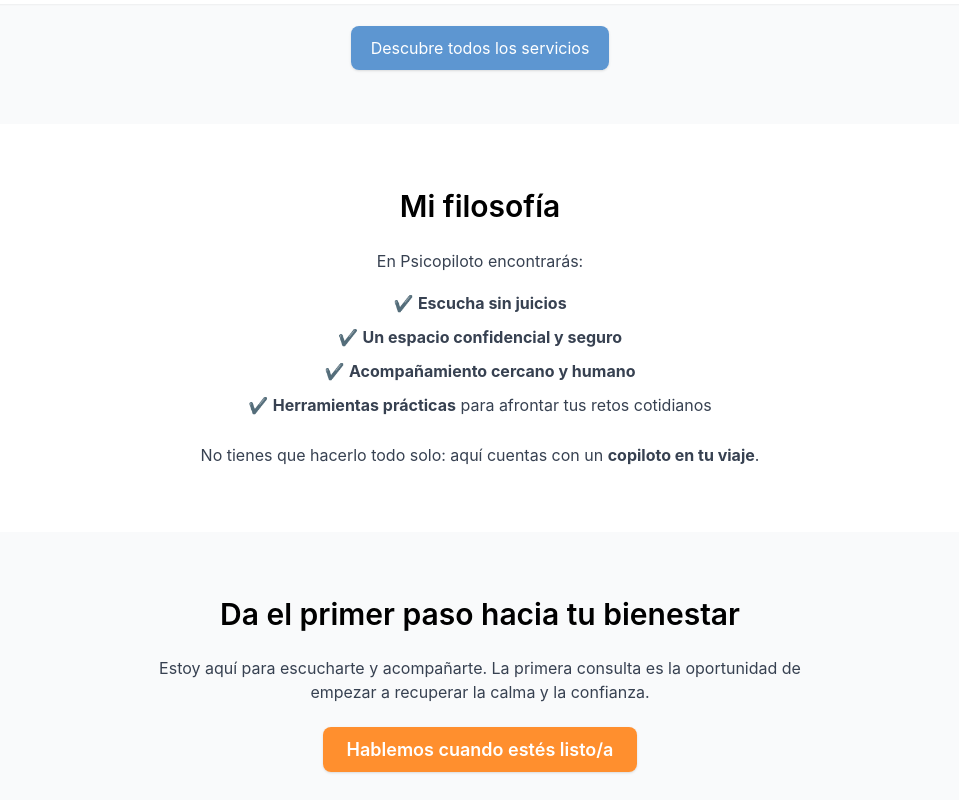
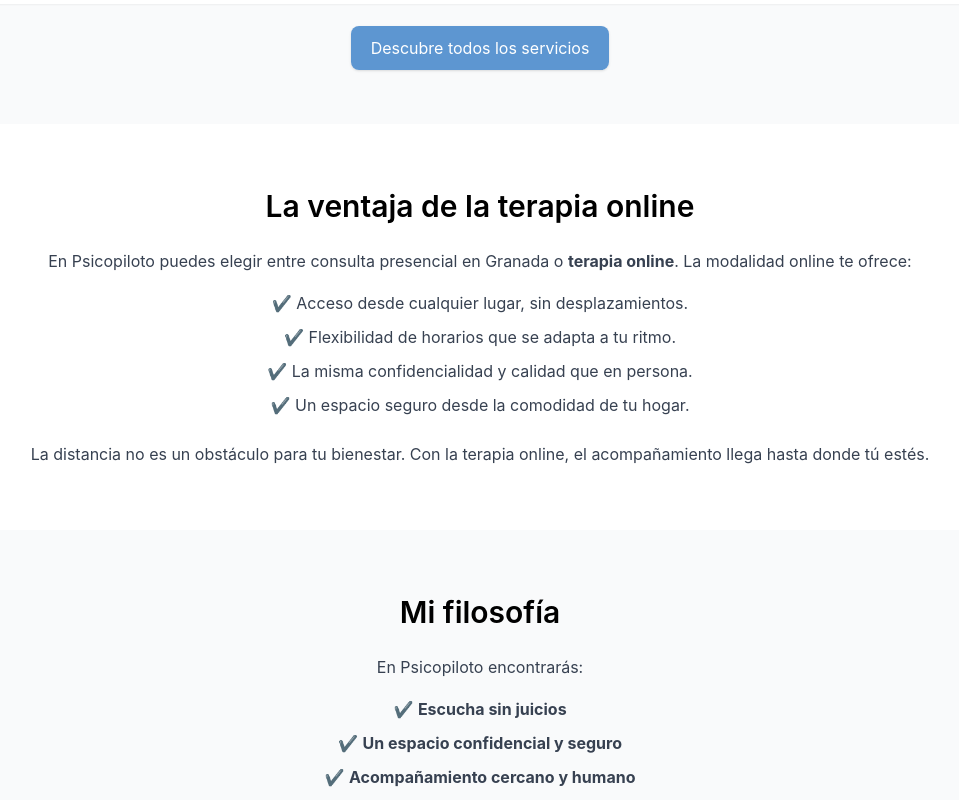
Before and after one commit to psicopiloto/psicopilotopage1, a Next.js app: page / in a window 1280 px wide. Shown: the part 1440-2240 px from the top of the page, without its empty margins (160-1119 px from the left). Built offline with nearby package versions, Linux system fonts and the light colour scheme.

Commit message:
Update index.js2

```diff
--- a/pages/index.js
+++ b/pages/index.js
@@ -92,8 +92,30 @@ export default function Home() {
           </div>
         </section>
 
+        {/* TERAPIA ONLINE */}
+        <section className="py-16 bg-white">
+          <div className="container mx-auto max-w-4xl text-center">
+            <h2 className="text-3xl font-semibold mb-6">La ventaja de la terapia online</h2>
+            <p className="text-gray-700 leading-relaxed mb-4">
+              En Psicopiloto puedes elegir entre consulta presencial en Granada
+              o <strong>terapia online</strong>.
+              La modalidad online te ofrece:
+            </p>
+            <ul className="text-gray-700 leading-relaxed space-y-2 mb-6">
+              <li>✔️ Acceso desde cualquier lugar, sin desplazamientos.</li>
+              <li>✔️ Flexibilidad de horarios que se adapta a tu ritmo.</li>
+              <li>✔️ La misma confidencialidad y calidad que en persona.</li>
+              <li>✔️ Un espacio seguro desde la comodidad de tu hogar.</li>
+            </ul>
+            <p className="text-gray-700">
+              La distancia no es un obstáculo para tu bienestar. Con la terapia online,
+              el acompañamiento llega hasta donde tú estés.
+            </p>
+          </div>
+        </section>
+
         {/* FILOSOFÍA */}
-        <section className="py-16 bg-white">
+        <section className="py-16 bg-gray-50">
           <div className="container mx-auto max-w-4xl text-center">
             <h2 className="text-3xl font-semibold mb-6">Mi filosofía</h2>
             <p className="text-gray-700 leading-relaxed mb-4">
@@ -113,14 +135,14 @@ export default function Home() {
         </section>
 
         {/* CTA */}
-        <section className="py-16 bg-gray-50">
+        <section className="py-16 bg-white">
           <div className="container mx-auto text-center">
             <h2 className="text-3xl font-semibold mb-6">
               Da el primer paso hacia tu bienestar
             </h2>
             <p className="text-gray-700 mb-8 max-w-2xl mx-auto">
-              Estoy aquí para escucharte y acompañarte. La primera consulta es la
-              oportunidad de empezar a recuperar la calma y la confianza.
+              Estoy aquí para escucharte y acompañarte.
+              La primera consulta es la oportunidad de empezar a recuperar la calma y la confianza.
             </p>
             <Link href="/contacto">
               <span className="px-6 py-3 bg-softorange-500 text-white rounded-lg text-lg font-semibold shadow hover:bg-softorange-600 transition">
```
